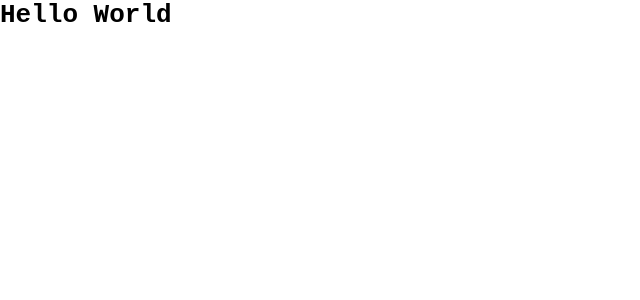
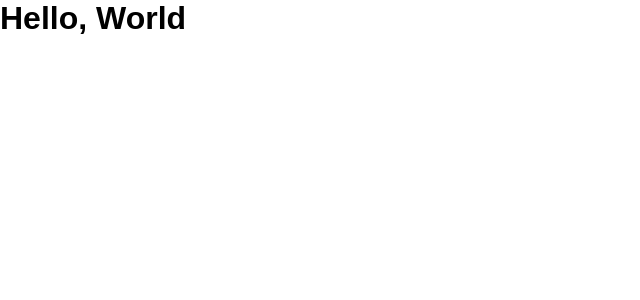
Before and after one commit to mikaelmessias/pokedex-web, a React app: page / in a window 1280 px wide. Shown: the top 300 px of the page, without its empty margins (0-640 px from the left). Built offline with nearby package versions, Linux system fonts and the light colour scheme.

Commit message:
feat: configure react router
Signed-off-by: Mikael P. Messias <mikaelpmessias@gmail.com>

```diff
--- a/package.json
+++ b/package.json
@@ -14,7 +14,8 @@
   "dependencies": {
     "axios": "^0.21.1",
     "react": "^17.0.2",
-    "react-dom": "^17.0.2"
+    "react-dom": "^17.0.2",
+    "react-router-dom": "^5.2.0"
   },
   "devDependencies": {
     "@babel/cli": "^7.13.14",
--- a/src/index.jsx
+++ b/src/index.jsx
@@ -1,9 +1,10 @@
 import { render } from 'react-dom';
 
 import "./index.scss";
+import { Router } from './router';
 
-const App = () => (
-  <h1>Hello World</h1>
+const PokedexApp = () => (
+  <Router />
 );
 
-render(<App />, document.getElementById('root'));
+render(<PokedexApp />, document.getElementById('root'));
--- a/src/index.scss
+++ b/src/index.scss
@@ -4,7 +4,5 @@
 }
 
 body {
-  h1 {
-    font-family: monospace;
-  }
+  font-family: sans-serif;
 }
--- /dev/null
+++ b/src/pages/Home/index.jsx
@@ -0,0 +1,3 @@
+export const HomePage = () => {
+  return <h1>Hello, World</h1>;
+};
--- /dev/null
+++ b/src/router/index.jsx
@@ -0,0 +1,14 @@
+import { BrowserRouter, Switch, Route } from 'react-router-dom';
+import { HomePage } from '../pages/Home';
+
+export const Router = () => {
+  return (
+    <BrowserRouter>
+      <Switch>
+        <Route path="/" exact>
+          <HomePage />
+        </Route>
+      </Switch>
+    </BrowserRouter>
+  );
+};
```
Also changed, not shown: 1 other file (tests, documents, lock files or other folders).
